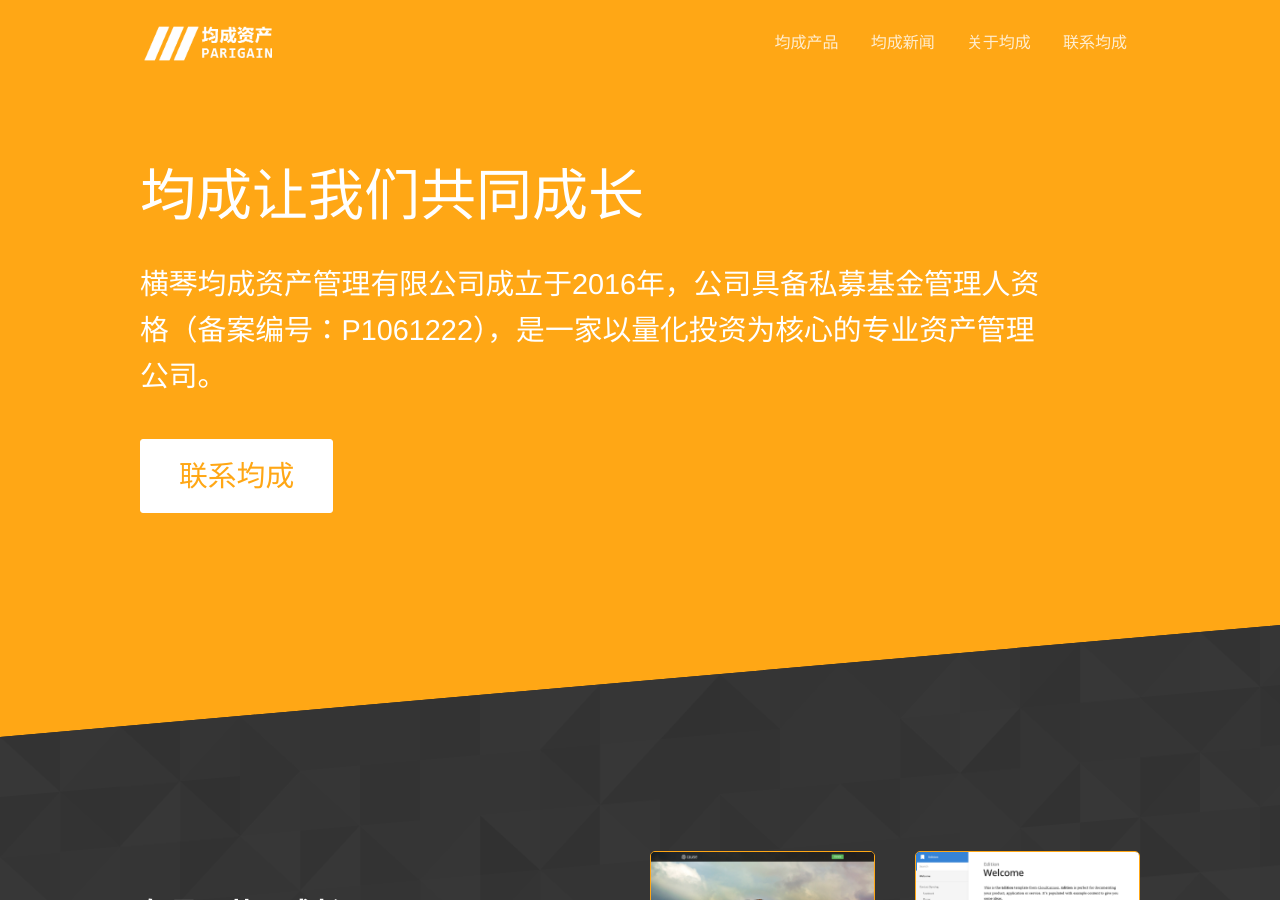
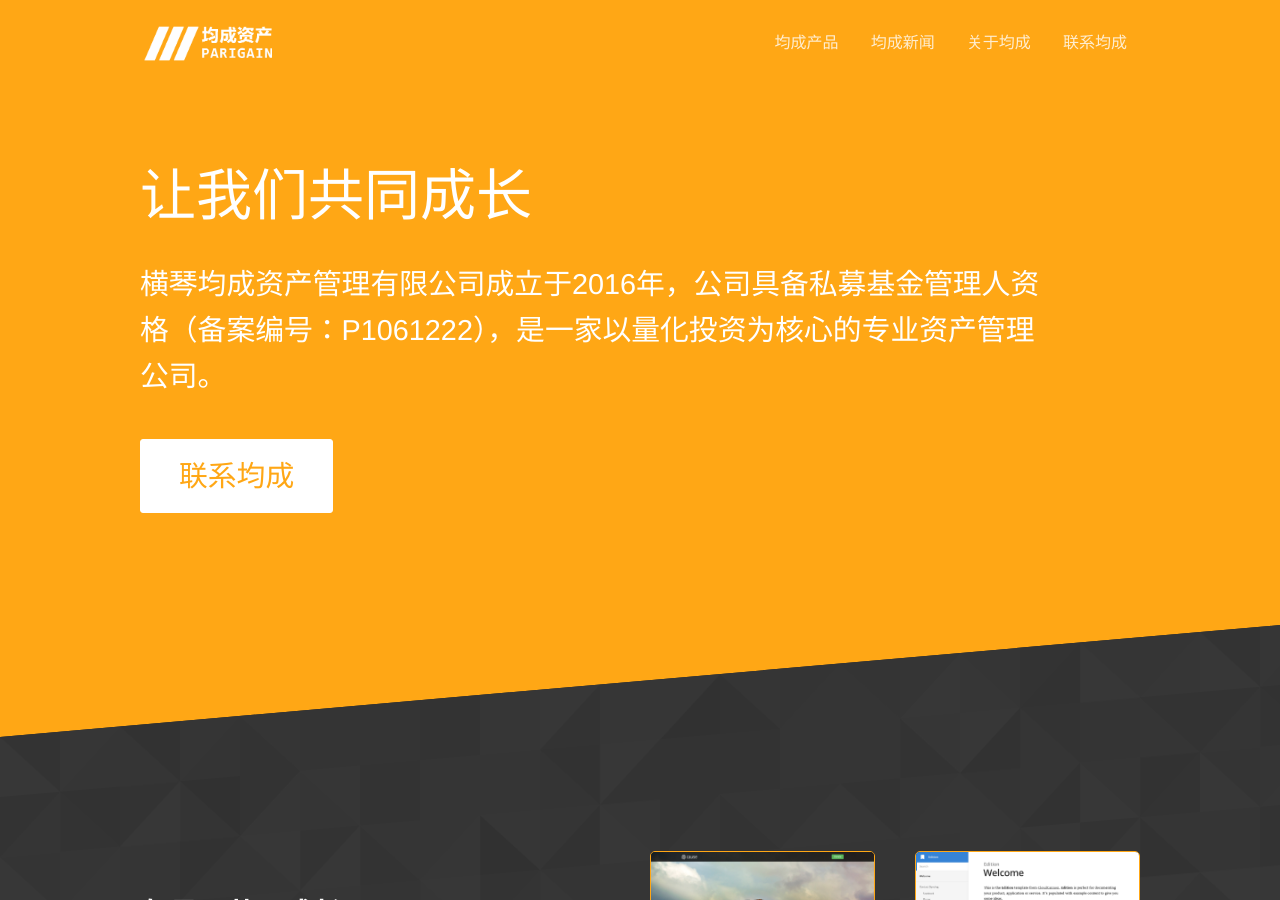
Before and after one commit to lava2000/parigain, a Jekyll site: the page built from index.html, in a window 1280 px wide and 900 px high. Built offline with Jekyll 4.4.1, drawn with Linux system fonts in a browser that asks for light colours.

Commit message:
Update index.html

```diff
--- a/index.html
+++ b/index.html
@@ -4,7 +4,7 @@
 
 <section class="hero diagonal">
 	<div class="container">
-		<h2 class="editable">均成让我们共同成长</h2>
+		<h2 class="editable">让我们共同成长</h2>
 		<p class="subtext editable">横琴均成资产管理有限公司成立于2016年，公司具备私募基金管理人资格（备案编号：P1061222），是一家以量化投资为核心的专业资产管理公司。</p>
 		<p><a class="button alt" href="{{ site.baseurl }}/contact/">联系均成</a></p>
 	</div>
```
